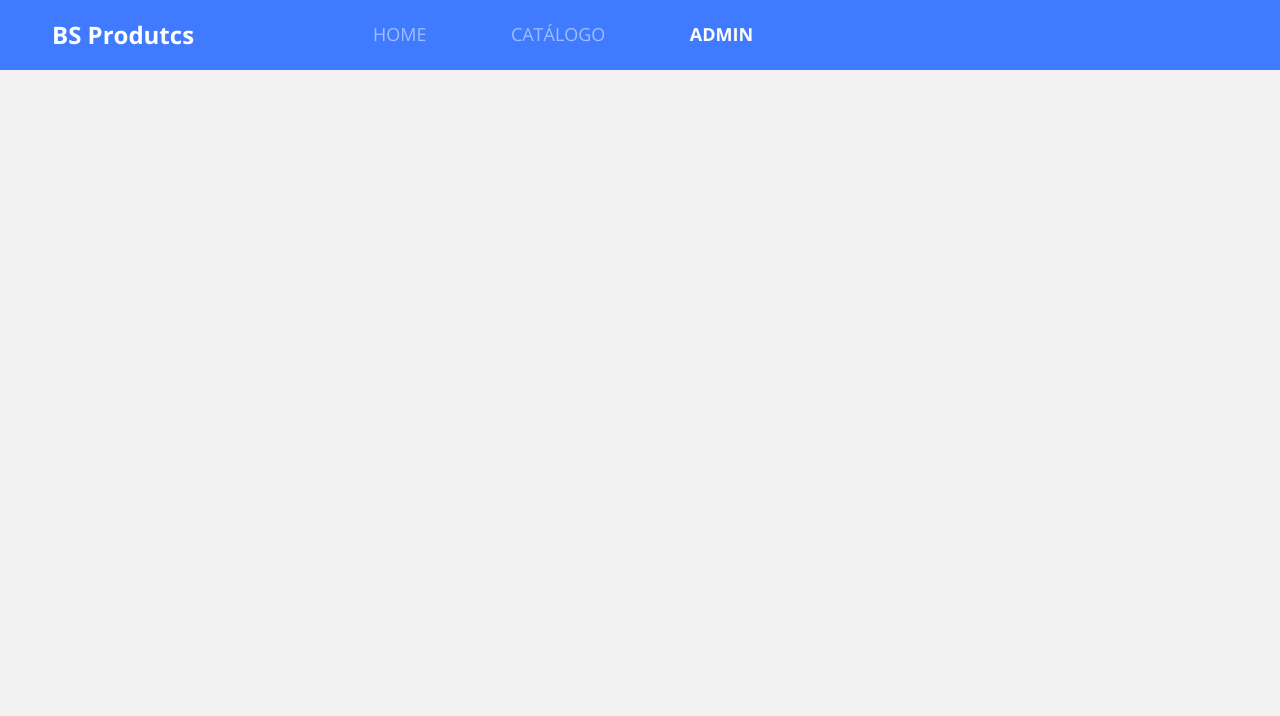
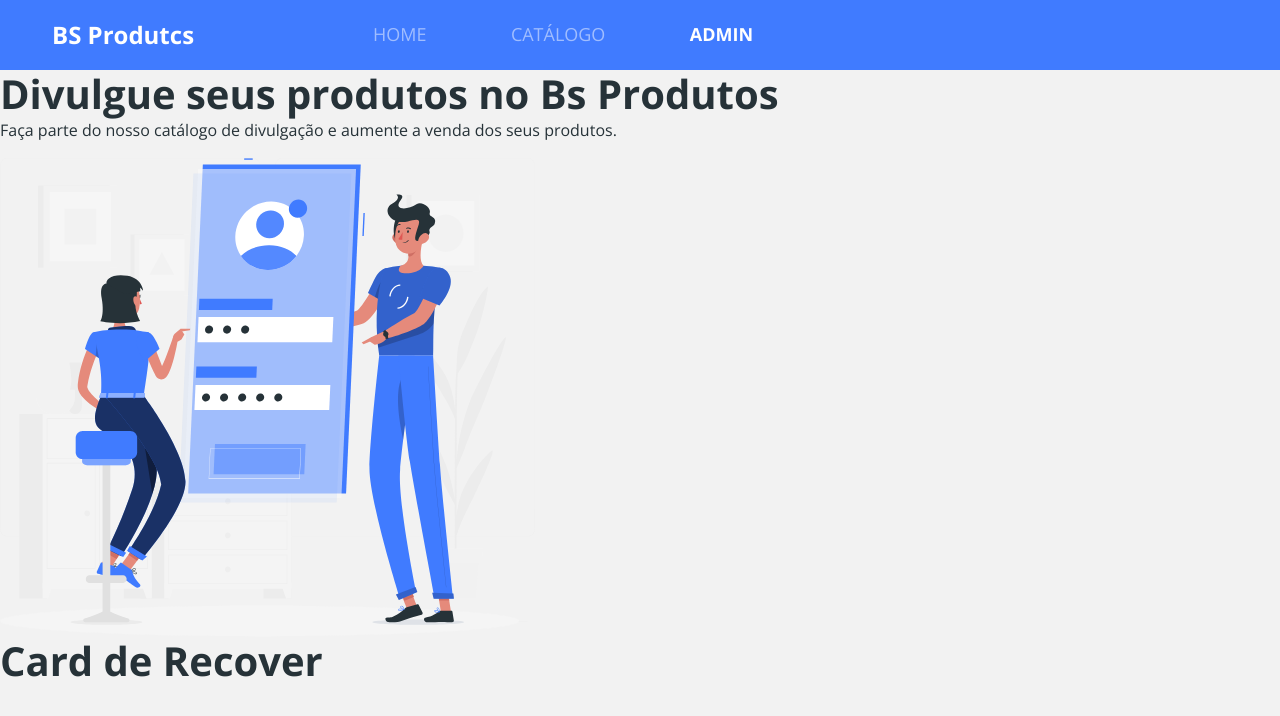
Before and after one commit to Brunostaine/dscatalog, a React (Create React App) app in the folder frontend/: page /admin/auth/recover in a window 1280 px wide. Shown: the top 716 px of the page. Built offline with nearby package versions, Linux system fonts and the light colour scheme; no server answers.

Commit message:
rotas de autenticação

```diff
--- a/frontend/src/AppRoutes.tsx
+++ b/frontend/src/AppRoutes.tsx
@@ -1,14 +1,13 @@
-
 import { BrowserRouter, Routes, Route } from "react-router-dom";
 
 import Navbar from "./components/Navbar";
 import Admin from "./pages/Admin";
+import Auth from "./pages/Admin/Auth";
 import Catalog from "./pages/Catalog";
 import Home from "./pages/Home";
 import ProductDetails from "./pages/ProductDetails";
 
 const AppRoutes = () => {
-
     return (
         <BrowserRouter>
             <Navbar />
@@ -24,6 +23,12 @@ const AppRoutes = () => {
                     <Route path="/admin/categories" element={<h1>Categoria</h1>} />
                     <Route path="/admin/usuarios" element={<h1>Usuarios</h1>} />
                 </Route>
+
+                <Route path="/admin/auth" element={<Auth />}>
+                    <Route path="/admin/auth/login" element={<h1>Card de Login</h1>} />
+                    <Route path="/admin/auth/signup" element={<h1>Card de Signup</h1>} />
+                    <Route path="/admin/auth/recover" element={<h1>Card de Recover</h1>} />
+                </Route>
             </Routes>
         </BrowserRouter>
     );
--- /dev/null
+++ b/frontend/src/pages/Admin/Auth/index.tsx
@@ -0,0 +1,23 @@
+import { Outlet } from "react-router-dom";
+import { ReactComponent as AuthImage } from "../../../assets/images/auth-image.svg";
+
+
+const Auth = () => {
+
+
+
+    return (
+        <div className="auth-container">
+            <div className="auth-banner-container">
+                <h1>Divulgue seus produtos no Bs Produtos</h1>
+                <p>Faça parte do nosso catálogo de divulgação e aumente a venda dos seus produtos.</p>
+                <AuthImage />
+            </div>
+            <div className="auth-form-container">
+                <Outlet />
+            </div>
+        </div>
+    );
+};
+
+export default Auth;
--- a/frontend/src/pages/Admin/index.tsx
+++ b/frontend/src/pages/Admin/index.tsx
@@ -1,9 +1,16 @@
-import { Outlet } from "react-router-dom";
+import { Outlet, useNavigate } from "react-router-dom";
 import Navbar from "./Navbar";
+import { useEffect } from "react";
 
 import "./styles.css";
 
 const Admin = () => {
+    let navigate = useNavigate();
+
+    useEffect(() => {
+        navigate("/admin/products");
+    }, []);
+
     return (
         <div className="admin-container">
             <Navbar />
```
Also changed, not shown: frontend/src/assets/images/auth-image.svg (added).
